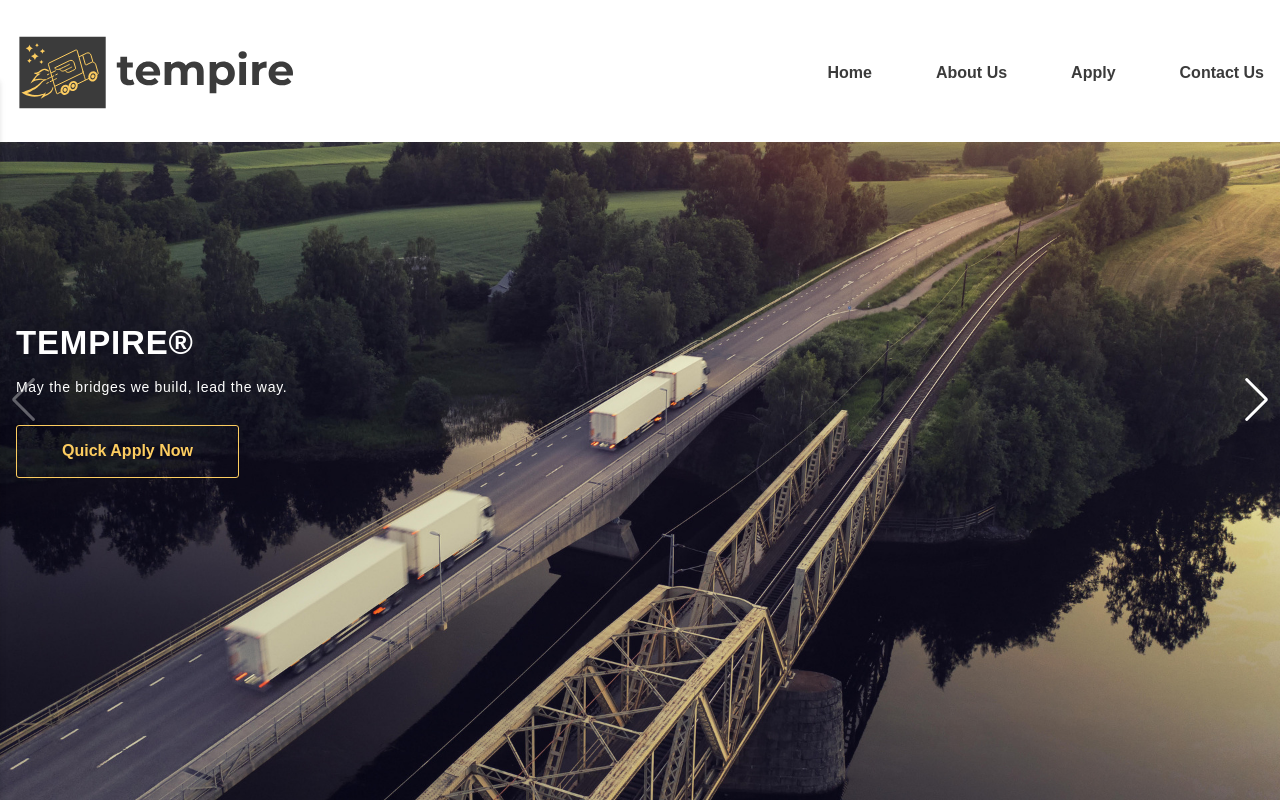
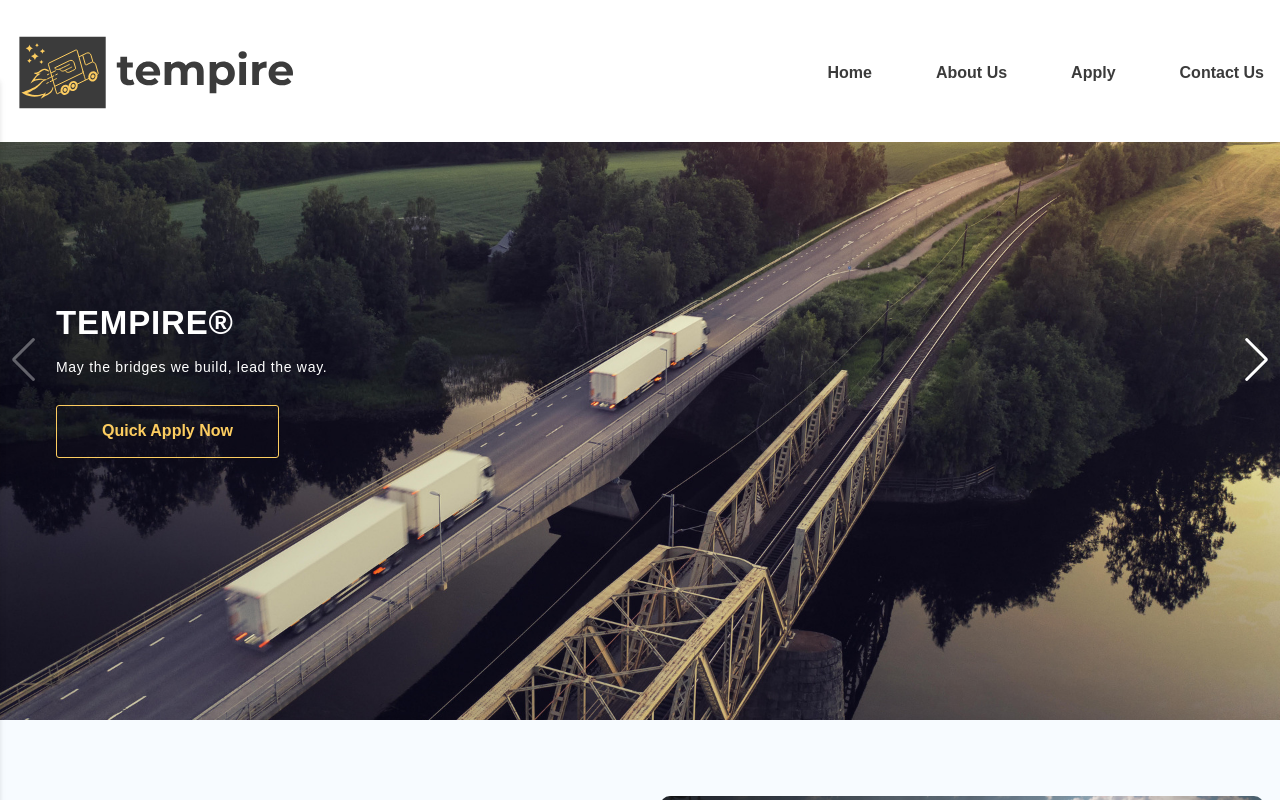
Before and after one commit to mufaqar/tempire, a Next.js app: page / in a window 1280 px wide. Shown: the top 800 px of the page. Built offline with nearby package versions, Linux system fonts and the light colour scheme.

Commit message:
udpated info

```diff
--- a/components/Hero_Slider.js
+++ b/components/Hero_Slider.js
@@ -44,9 +44,9 @@ export default function Slider() {
 function Slide({ imgsrc, title, content, btnTxt }) {
   return (
     <div
-      className={`${imgsrc} bg-center bg-no-repeat bg-cover h-screen flex items-center w-full `}
+      className={`${imgsrc} bg-center bg-no-repeat bg-cover h-[90vh] pt-10  flex items-center w-full `}
     >
-      <div className="container mx-auto px-4">
+      <div className="container mx-auto px-4 md:px-14">
         <div className="md:w-1/2 w-full flex flex-col md:justify-start justify-center">
           <h2 className="md:text-[33.024px] md:leading-[1.3] text-2xl tracking-wide font-bold text-white mb-3 md:text-start text-center">
             {title}
--- a/components/footer.js
+++ b/components/footer.js
@@ -14,7 +14,10 @@ export default function Footer() {
           </p>
           <ul className="flex justify-center space-x-5 md:mb-[44px] mb-[35px]">
             <li>
-              <a href="#" target="_blank">
+              <a
+                href="https://www.instagram.com/tempire.space/"
+                target="_blank"
+              >
                 <svg
                   className="h-6 w-6 p-1 bg-[rgba(246,246,246,0.1)] rounded-full text-[#FDCD60]"
                   viewBox="0 0 24 24"
```
